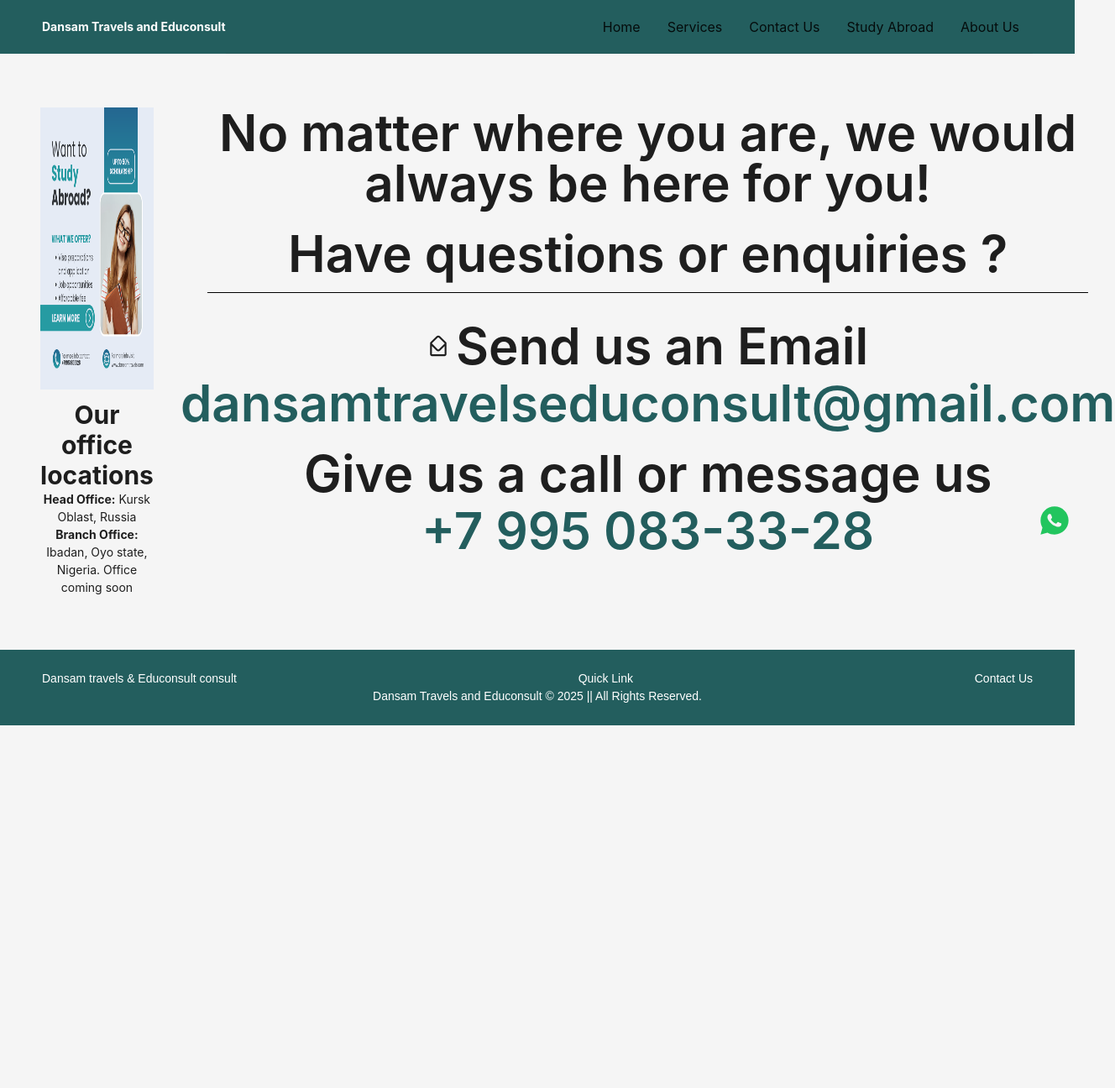
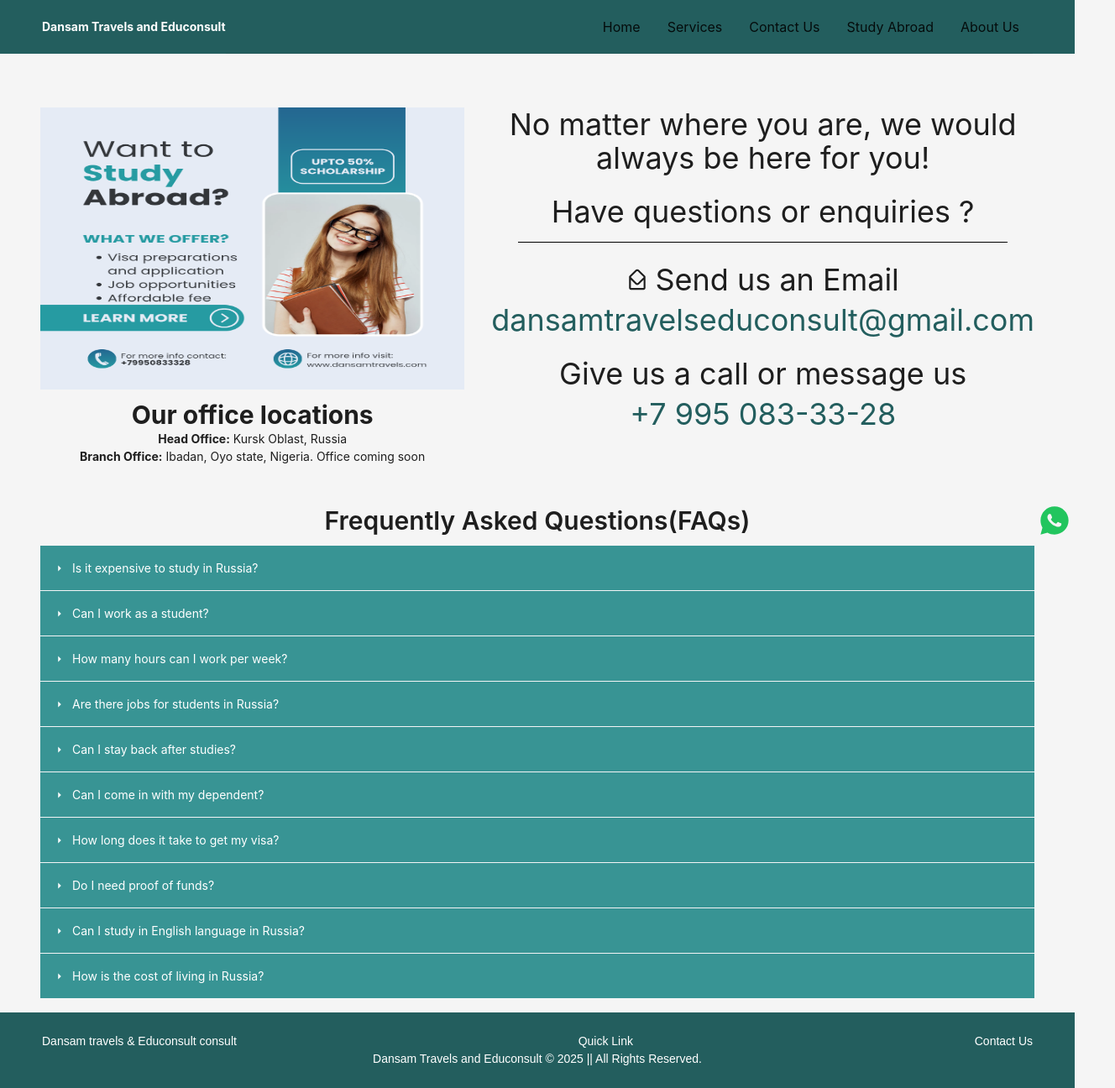
Before and after one commit to Ayobami593/dansam-travels, a Next.js app: page /contact-us in a window 1280 px wide. Shown: the whole page at 84% size, 1328 px wide, since content can reach past the window. Before the commit the page ends 864 px from the top, so only its background shows below. Built offline with nearby package versions, Linux system fonts and the light colour scheme; a web font is replaced by a local one.

Commit message:
implemented faqs and whatsapp redirect

```diff
--- a/src/app/contact-us/page.tsx
+++ b/src/app/contact-us/page.tsx
@@ -2,7 +2,8 @@
 import Layout from "@/components/Layout";
 import Image from "next/image";
 import { CgMailOpen } from "react-icons/cg";
-import { email, phoneNumber } from "@/utils";
+import { email, faqs, phoneNumber } from "@/utils";
+import FaqComponent from "@/components/Faqs";
 
 const Contactus = () => {
   return (
@@ -23,7 +24,7 @@
             </p>
           </div>
         </div>
-        <div className="flex-1 font-semibold text-xl text-center md:text-6xl space-y-6">
+        <div className="flex-1 font- text-xl text-center md:text-4xl space-y-6">
           <p>No matter where you are, we would always be here for you!</p>
           <p className="border-b border-black pb-4 mx-8">
             Have questions or enquiries ?
@@ -50,6 +51,7 @@
           </div>
         </div>
       </div>
+      <FaqComponent faqs={faqs} />
     </Layout>
   );
 };
--- a/src/components/Faqs.tsx
+++ b/src/components/Faqs.tsx
@@ -1,5 +1,8 @@
+"use client";
+
 import { Faqs } from "@/utils";
 import { useState } from "react";
+import { IoMdArrowDropright, IoMdArrowDropup } from "react-icons/io";
 
 interface FaqItems {
   question: string;
@@ -8,20 +11,24 @@
   onToggle: () => void;
 }
 
+interface FaqComponentProps {
+  faqs: Faqs[];
+}
+
 const FaqItem = ({ question, answer, isOpen, onToggle }: FaqItems) => (
-  <div className="faq border-b border-gray-300">
+  <div className="faq border-b border-gray-100">
     <div
-      className="faq-title cursor-pointer p-4 bg-blue-600 text-white flex justify-between items-center"
+      className="faq-title cursor-pointer p-4 bg-[#389494] text-white flex gap-2 items-center"
       onClick={onToggle}
     >
+      <span>{isOpen ? <IoMdArrowDropup /> : <IoMdArrowDropright />}</span>{" "}
       <span>{question}</span>
-      <span>{isOpen ? "-" : "+"}</span>
     </div>
     {isOpen && <div className="faq-content p-4 bg-gray-100">{answer}</div>}
   </div>
 );
 
-const FaqComponent = ({ faqs }) => {
+const FaqComponent = ({ faqs }: FaqComponentProps) => {
   const [openIndex, setOpenIndex] = useState<number | null>(null);
 
   const toggleFaq = (index: number | null) => {
@@ -29,7 +36,10 @@
   };
 
   return (
-    <div className="faq-container max-w-2xl mx-auto bg-white shadow-md rounded">
+    <div className="w-full">
+      <h1 className="text-center mb-3 font-semibold text-lg md:text-3xl">
+        Frequently Asked Questions(FAQs)
+      </h1>
       {faqs.map((faq, index: number) => (
         <FaqItem
           key={index}
--- a/src/components/Layout.tsx
+++ b/src/components/Layout.tsx
@@ -111,7 +111,7 @@
           {children}
         </Content>
         <a
-          href="https://wa.me/+79950833328?text=Welcome%20to%20Dansam%20travels%20and%Educonsult!%20How%20can%20we%20help%20you?"
+          href="https://api.whatsapp.com/send?phone=+79950833328&&text=Welcome%20to%20Dansam%20travels%20and%Educonsult!%20How%20can%20we%20help%20you?"
           target="_blank"
         >
           <RiWhatsappFill
```
